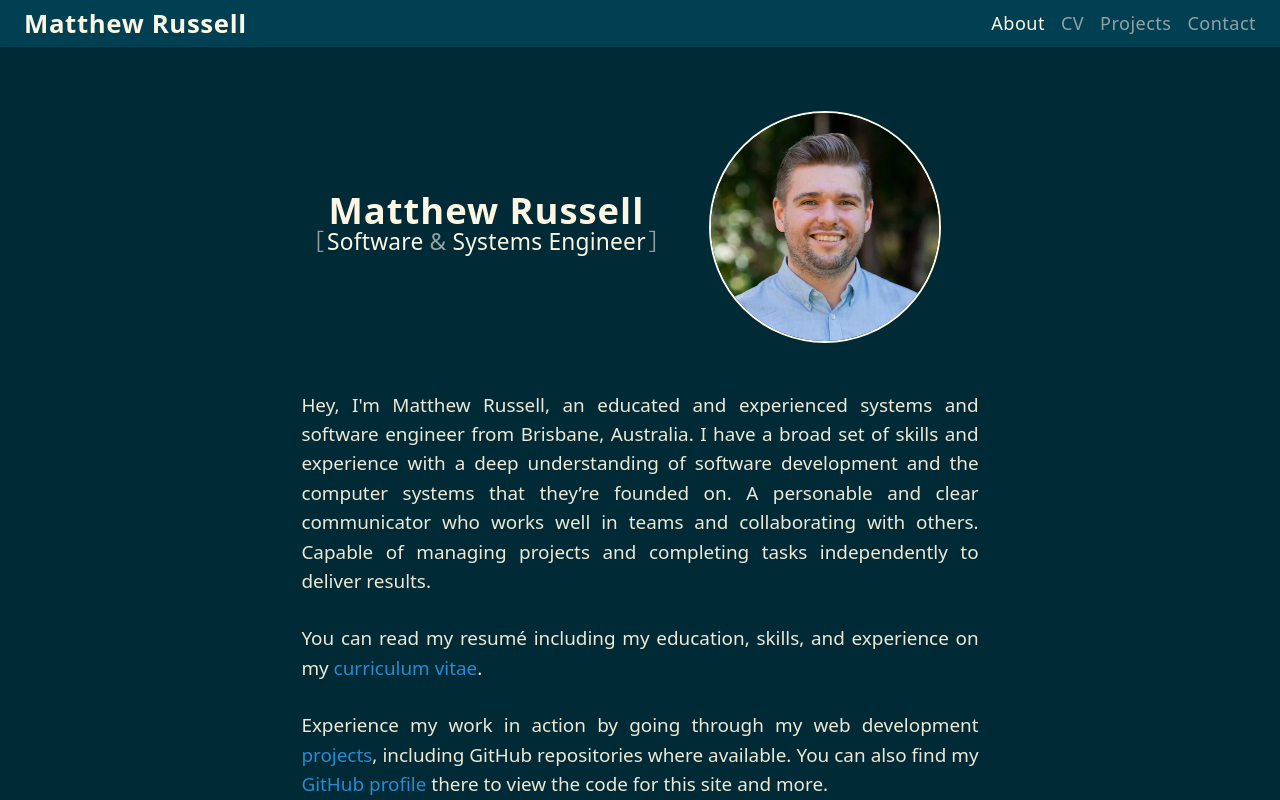
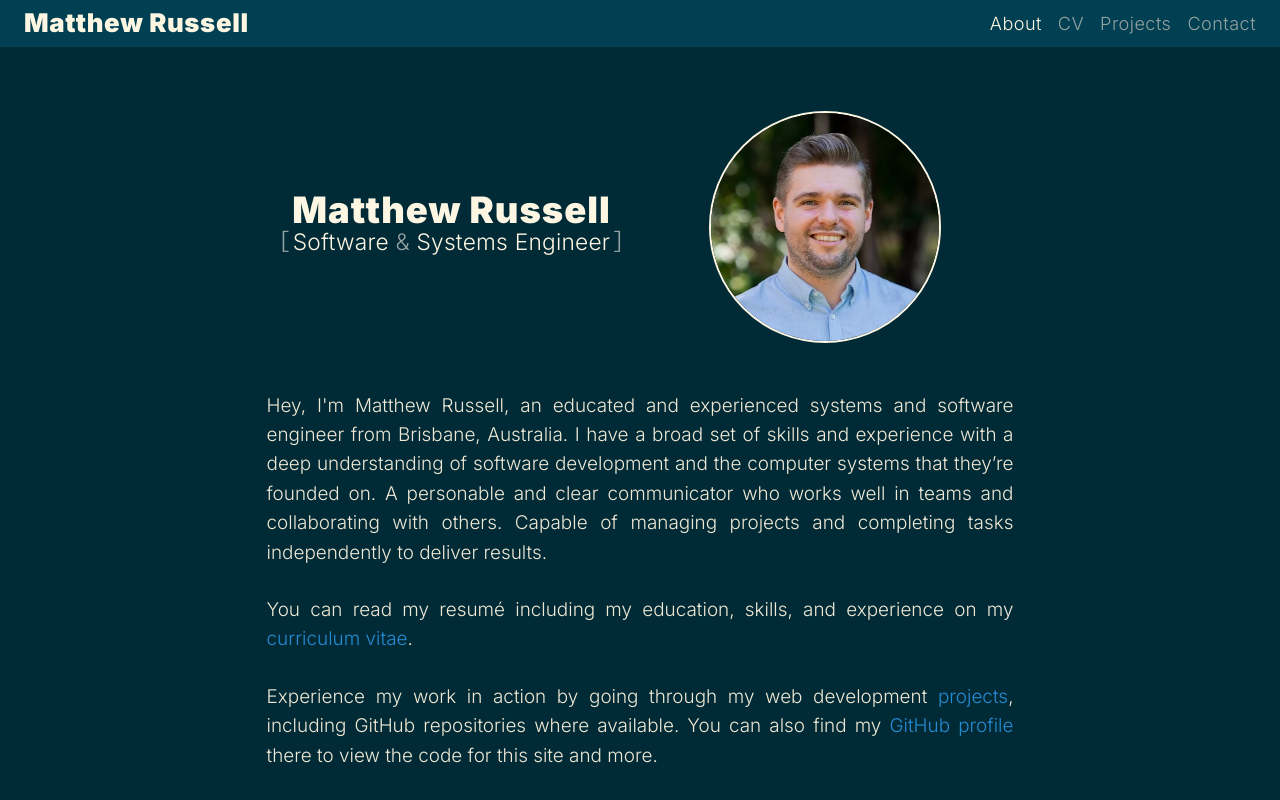
Before and after one commit to mjrussell91/mjrussell-net, an Angular app: page / in a window 1280 px wide. Shown: the top 800 px of the page. Built offline with nearby package versions, Linux system fonts and the light colour scheme.

Commit message:
include Inter font

```diff
--- a/src/index.html
+++ b/src/index.html
@@ -6,6 +6,10 @@
   <base href="/">
   <meta name="viewport" content="width=device-width, initial-scale=1">
   <link rel="icon" type="image/x-icon" href="favicon.ico">
+  <!-- Preconnect to Google Fonts and load Inter -->
+  <link rel="preconnect" href="https://fonts.googleapis.com">
+  <link rel="preconnect" href="https://fonts.gstatic.com" crossorigin>
+  <link href="https://fonts.googleapis.com/css2?family=Inter:wght@300;400;500;600;700;800;900&display=swap" rel="stylesheet">
 </head>
 <body>
   <app-root class="flex flex-col min-h-[100vh] justify-between bg-blue-3"></app-root>
--- a/src/styles.css
+++ b/src/styles.css
@@ -37,6 +37,10 @@
     background-color: var(--color-blue-1);
     /* background-color: linear-gradient(180deg, #004052 50%, #00212B 50%); */
     color: var(--color-white-1);
+
+    /* Font stack: Inter with sensible fallbacks for UI/system sans-serif */
+    --font-family-sans: 'Inter', ui-sans-serif, system-ui, -apple-system, "Segoe UI", Roboto, "Helvetica Neue", Arial, "Noto Sans", "Apple Color Emoji", "Segoe UI Emoji", "Segoe UI Symbol";
+    font-family: var(--font-family-sans);
 }
 
 nav > a {
```
